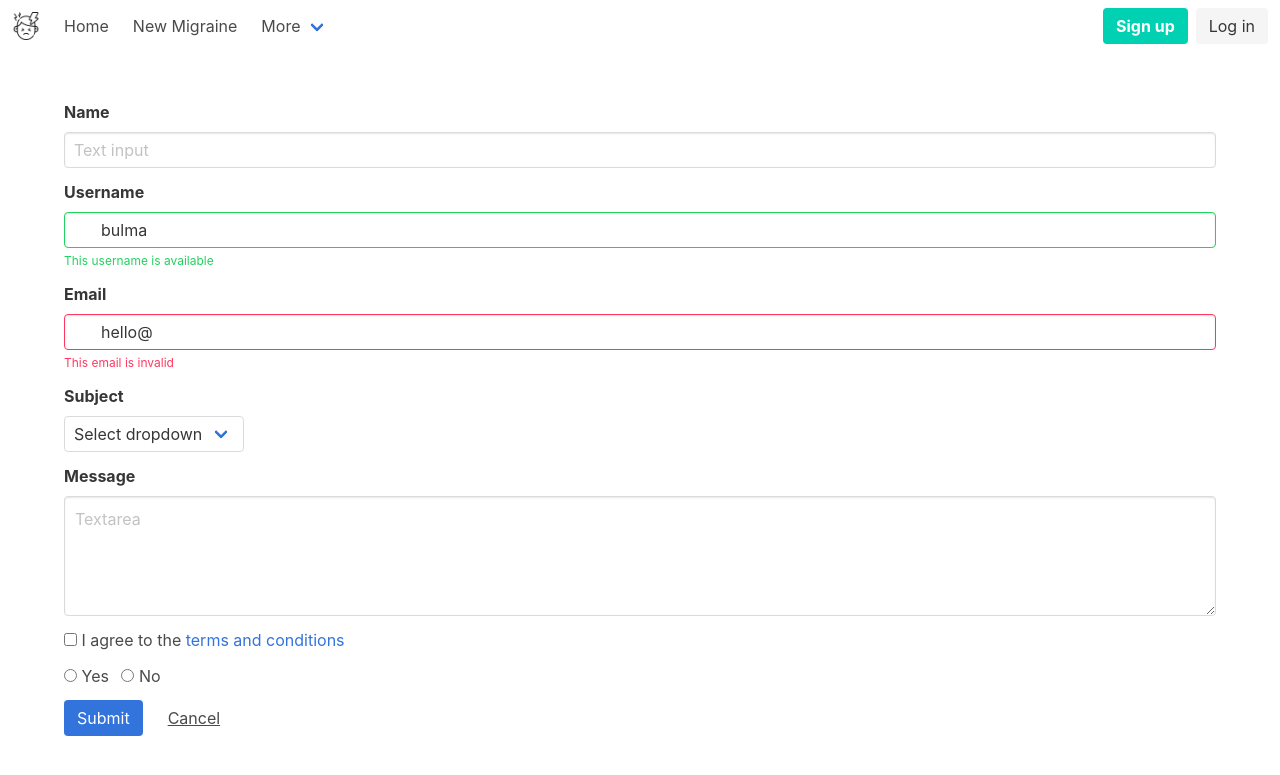
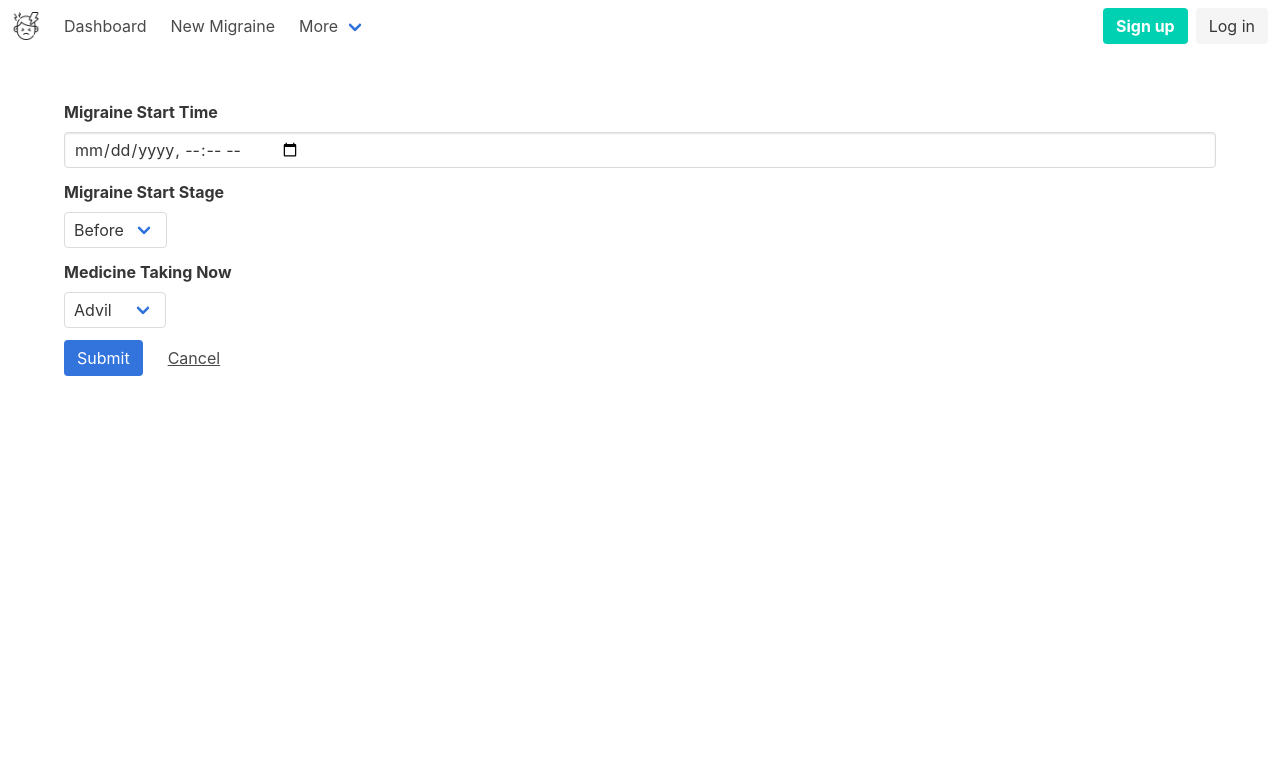
Before and after one commit to abovewisdom/migraineapp, a Django app: page /entry in a window 1280 px wide. Shown: the top 775 px of the page. Run offline with Django 3.2, Linux system fonts and the light colour scheme; some libraries are stand-ins or nearby versions.

Commit message:
adding logo, base form and landing page

```diff
--- a/migraineapp/templates/base.html
+++ b/migraineapp/templates/base.html
@@ -18,15 +18,15 @@
   <nav class="navbar" role="navigation" aria-label=
   "main navigation">
     <div class="navbar-brand">
-      <a class="navbar-item" href="https://bulma.io"><img src=
-      "logo.png"  height="28"></a>
+      {% load static %}
+      <a class="navbar-item" href="https://bulma.io"><img src="{% static "migraineapp/logo.png" %}"></a>
       <a role="button" class="navbar-burger burger"
       aria-label="menu" aria-expanded="false" data-target=
       "navbarbase"></a>
     </div>
     <div id="navbarbase" class="navbar-menu">
       <div class="navbar-start">
-        <a class="navbar-item" href="/">Home</a>
+        <a class="navbar-item" href="/">Dashboard</a>
 	<a class="navbar-item" href="/entry">New Migraine</a>
         <div class="navbar-item has-dropdown is-hoverable">
           <a class="navbar-link">More</a>
--- a/migrainetracker/templates/entry.html
+++ b/migrainetracker/templates/entry.html
@@ -11,61 +11,45 @@
   <section class="section">
     <div class="container">
       <div class="field">
-        <label class="label">Name</label>
+        <label class="label">Migraine Start Time</label>
         <div class="control">
-          <input class="input" type="text" placeholder=
-          "Text input">
+          <input class="input" type="datetime-local" placeholder="">
         </div>
       </div>
       <div class="field">
-        <label class="label">Username</label>
-        <div class="control has-icons-left has-icons-right">
-          <input class="input is-success" type="text" placeholder=
-          "Text input" value="bulma">
-        </div>
-        <p class="help is-success">This username is available</p>
-      </div>
-      <div class="field">
-        <label class="label">Email</label>
-        <div class="control has-icons-left has-icons-right">
-          <input class="input is-danger" type="email" placeholder=
-          "Email input" value="hello@">
-        </div>
-        <p class="help is-danger">This email is invalid</p>
-      </div>
-      <div class="field">
-        <label class="label">Subject</label>
+        <label class="label">Migraine Start Stage</label>
         <div class="control">
           <div class="select">
             <select>
               <option>
-                Select dropdown
+                Before
               </option>
               <option>
-                With options
+                Start
+              </option>
+              <option>
+                Middle
               </option>
             </select>
           </div>
         </div>
       </div>
       <div class="field">
-        <label class="label">Message</label>
+        <label class="label">Medicine Taking Now</label>
         <div class="control">
-          <textarea class="textarea" placeholder=
-          "Textarea"></textarea>
-        </div>
-      </div>
-      <div class="field">
-        <div class="control">
-          <label class="checkbox"><input type="checkbox"> I agree
-          to the <a href="#">terms and conditions</a></label>
-        </div>
-      </div>
-      <div class="field">
-        <div class="control">
-          <label class="radio"><input type="radio" name="question">
-          Yes</label> <label class="radio"><input type="radio"
-          name="question"> No</label>
+          <div class="select">
+            <select>
+              <option>
+                Advil
+              </option>
+              <option>
+                Maxol
+              </option>
+              <option>
+                Imitrex
+              </option>
+            </select>
+          </div>
         </div>
       </div>
       <div class="field is-grouped">
```
Also changed, not shown: migrainetracker/templates/index.html (+5 -2 lines), migraineapp/static/migraineapp/logo.png (renamed from migrainetracker/templates/logo.png).
